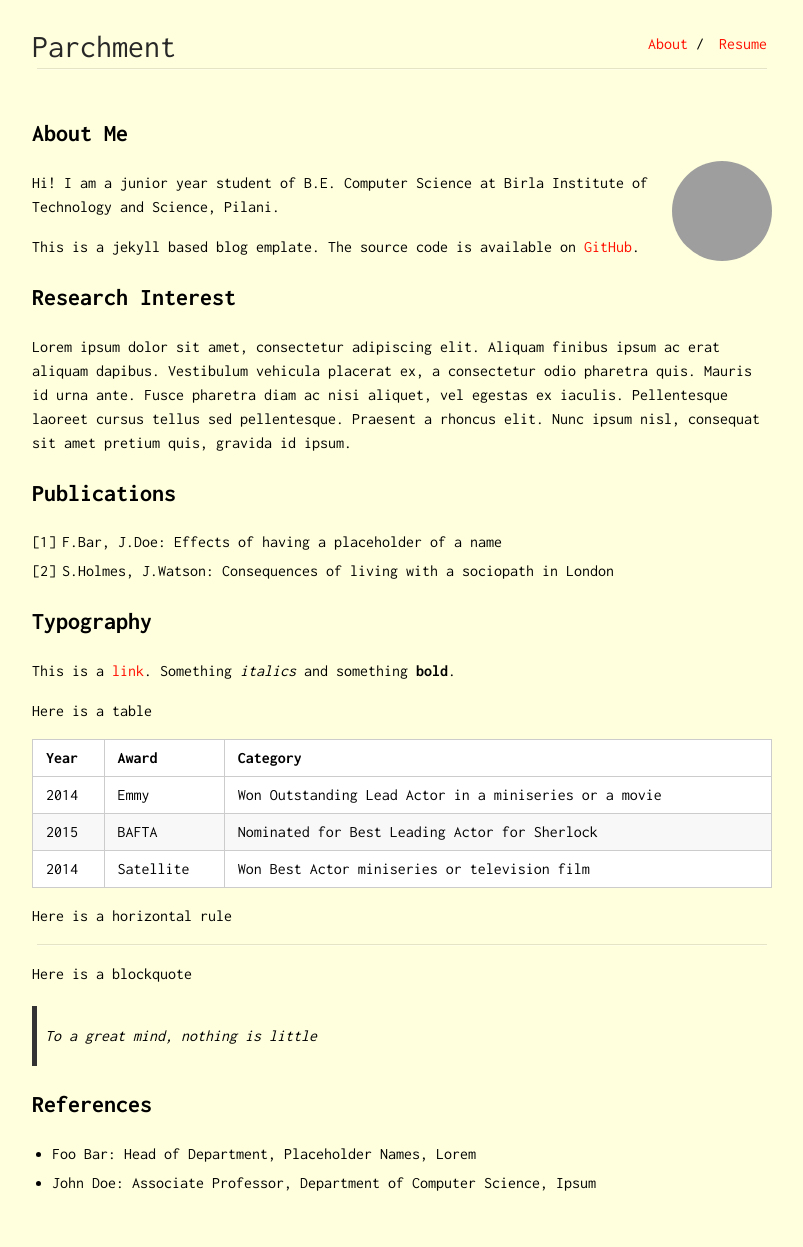
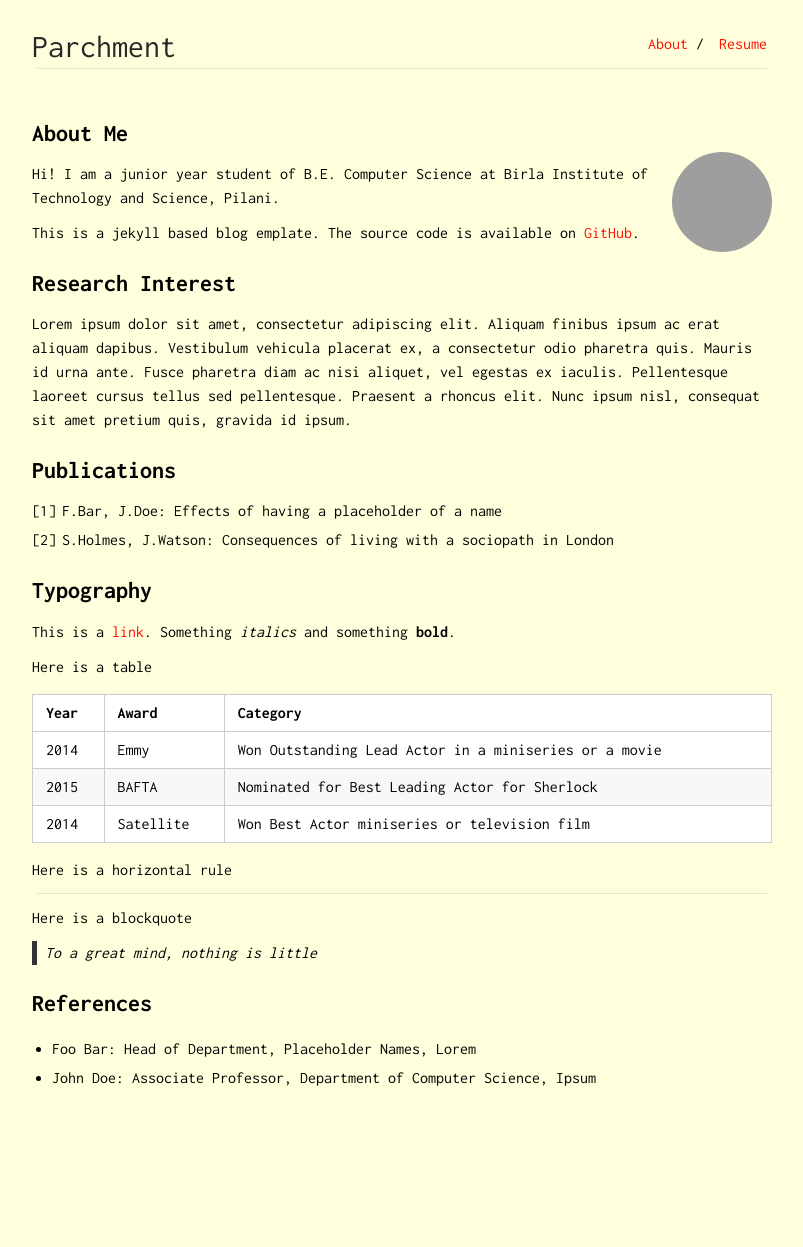
Before and after one commit to rhl-bthr/parchment, a Jekyll site: the page built from about.md, in a window 1280 px wide. Shown: the whole page, without its empty margins (238-1041 px from the left). Built offline with Jekyll 4.4.1, drawn with Linux system fonts in a browser that asks for light colours; after the commit the page ends 1142 px from its top, so only the background shows below that; grey boxes are pictures that could not be loaded.

Commit message:
reduce margins coming in markdown

```diff
--- a/css/main.scss
+++ b/css/main.scss
@@ -171,6 +171,13 @@ code {
 
 .content {
     line-height: 1.5;
+    h1, h2, h3, h4 {
+        margin-block-end: 0em !important;
+    }
+    p, ol {
+        margin-block-start: 0.7em !important;
+        margin-block-end: 0.7em !important;
+    }
     ol {
         counter-reset: list;
     }
@@ -198,8 +205,8 @@ code {
     }
     blockquote {
         border-left: 5px solid #333333;
-        margin: 20px 0 20px 0;
-        padding: 2px 8px 2px 8px;
+        margin: 5px 0;
+        padding: 0px 8px;
         font-style: italic;
     }
     .profile-picture {
```
